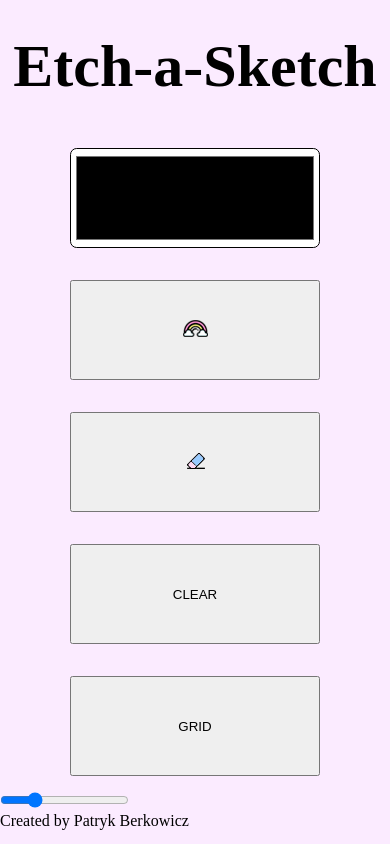
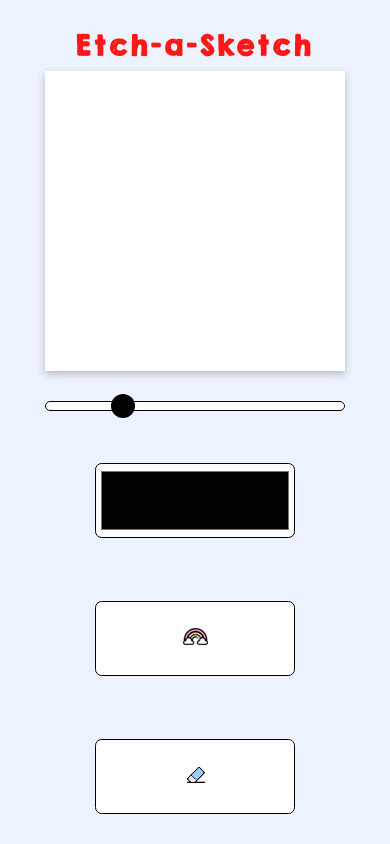
Before and after one commit to PB-5/modern-etch-a-sketch, a plain HTML site: page index.html in a window 390 px wide. Shown: the top 844 px of the page. Drawn offline with Linux system fonts and the light colour scheme.

Commit message:
changed bg colour and adjusted mobile responsivness

```diff
--- a/style.css
+++ b/style.css
@@ -1,3 +1,9 @@
+
+ @font-face {
+  font-family: 'KG Second Chances Sketch';
+  src: url('./fonts/KGSecondChancesSketch.ttf') format('truetype');
+}
+
 *,
 *::before,
 *::after {
@@ -12,7 +18,7 @@ html {
   }
 
 body {
-  background-color: rgb(251, 235, 255);
+  background-color: #4980f718;
   margin-bottom: 100px;
 }
 
@@ -22,14 +28,32 @@ body {
 
 .title {
   text-align: center;
-  font-size: 60px;
-  line-height: 1.2;;
+  font-size: 46px;
+  margin-bottom: 10px;
+  margin-left: 25px;
+  color: rgba(255, 6, 6, 0.932);
+  font-family: 'KG Second Chances Sketch';
+  letter-spacing: 4px;
 }
 
+/*
 .sub-title {
   text-align: center;
-  letter-spacing: 26px;
-  margin-left: 24px;
+  letter-spacing: 45px;
+  margin-left: 74px;
+  font-family: Verdana, Geneva, Tahoma, sans-serif;
+  font-weight: 900;
+  text-shadow: -0.07em 0.05em 0.08em #000;
+}
+*/
+
+.main {
+  margin-top: -30px;
+  display: flex;
+  align-items: center;
+  gap: 50px;
+  justify-content: center;
+  max-width: 1700px;
 }
 
 .settings-panel {
@@ -39,14 +63,14 @@ body {
 
 .settings-panel label {
   display: block;
-  margin: 1em auto;
+  margin: 1.35em auto;
   white-space: nowrap;
 }
 
 .settings-panel #color-picker {
   cursor: pointer;
-  height: 100px;
-  width: 250px;
+  height: 75px;
+  width: 200px;
   border-radius: 0.5em;
 }
 
@@ -58,7 +82,128 @@ body {
 }
 
 #randomBTN, #eraserBTN, #clearBTN, #gridBTN {
-  height: 100px;
-  width: 250px;
+  height: 75px;
+  width: 200px;
   align-items: center;
+  background-color: white;
+  border: 1px solid black;
+  border-radius: 0.5em;
+  cursor: pointer;
 }
+
+#clearBTN, #gridBTN {
+  font-size: 16px;
+  font-family: Verdana, Geneva, Tahoma, sans-serif;
+  font-weight: 900;
+  letter-spacing: 0.8px;
+  cursor: pointer;
+}
+
+/** GRID **/
+
+.grid {
+  display: grid;
+  height: 550px;
+  width: 550px;
+  background-color: white;
+  box-shadow: rgba(0, 0, 0, 0.24) 0px 3px 8px;
+  cursor: crosshair;
+}
+
+/** CANVAS SLIDER **/
+
+input[type='range'] {
+  margin-top: 590px;
+  -webkit-appearance: none;
+  cursor: grab;
+  display: flex;
+}
+
+input[type='range']::-webkit-slider-runnable-track {
+  height: 10px;
+  border: 1px solid black;
+  border-radius: 25px;
+  background: rgb(255, 255, 255);
+}
+
+input[type='range']::-webkit-slider-thumb {
+  -webkit-appearance: none;
+  width: 24px;
+  height: 24px;
+  border-radius: 25px;
+  margin-top: -8px;
+  background: rgb(0, 0, 0);
+}
+
+/** FOOTER **/
+
+.footer {
+  font-family: Verdana, Geneva, Tahoma, sans-serif;
+  /* text-shadow: -0.05em 0.05em 0.1em #000; */
+  margin: 0;
+  box-sizing: border-box;
+  position: absolute;
+  bottom: 0;
+  left: 0;
+  display: flex;
+  align-items: center;
+  justify-content: center;
+  width: 100%;
+  padding-bottom: 15px;
+  font-size: 12px;
+}
+
+@media (max-width: 1200px) {
+  .main {
+    justify-content: center;
+  }
+}
+
+@media (max-width: 850px) {
+  .main {
+    gap: 50px;
+  }
+
+  .settings-panel {
+    width: 150px;
+    gap: 16px;
+  }
+
+  .grid {
+    width: 400px;
+    height: 400px;
+  }
+}
+
+@media (max-width: 650px) {
+  .title {
+    font-size: 25px;
+    margin-left: 0px;
+  }
+
+  .sub-title {
+    font-size: 10px;
+    margin-left: 10px;
+    letter-spacing: 25px;
+    margin-left: 20px
+  }
+
+  #gridSlider {
+    margin-top: 330px;
+  }
+
+  .settings-panel {
+    margin-top: 20px;
+    width: 200px;
+    gap: 20px;
+  }
+
+  .main {
+    flex-direction: column-reverse;
+  }
+
+  .grid {
+    width: 300px;
+    height: 300px;
+  }
+}
```
